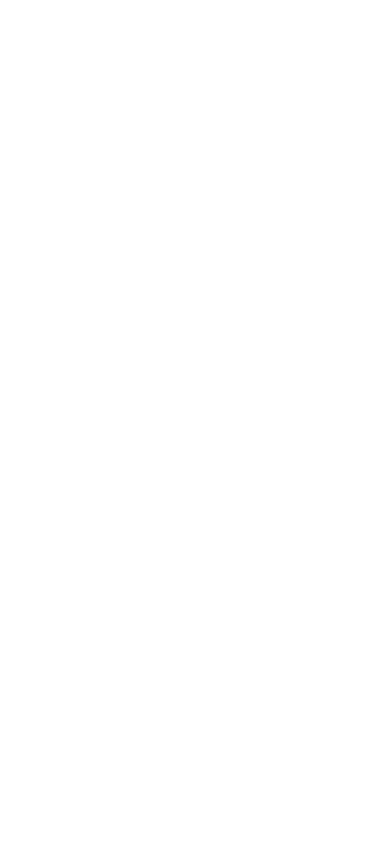
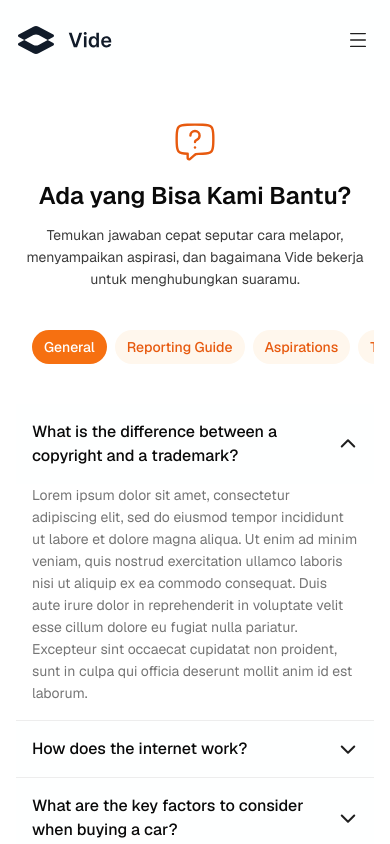
Before and after one commit to rafiiiqball24/pengaduan-masyarakat, a Nuxt app: page /faq in a window 390 px wide. Before the commit this address had no page. Shown: the top 844 px of the page. Built offline with nearby package versions, Linux system fonts and the light colour scheme.

Commit message:
fix faq + responsive

```diff
--- a/app/components/AppHeader.vue
+++ b/app/components/AppHeader.vue
@@ -6,7 +6,7 @@
 
 <template>
     <header
-        class="w-full max-w-[1440px] mx-auto flex items-center justify-between py-5 px-4 md:px-8 lg:px-12 xl:px-[112px] bg-[#FEFFFF] lg:bg-white transition-all duration-300 relative">
+        class="w-full max-w-[1440px] mx-auto flex items-center justify-between py-5 px-4 md:px-8 lg:px-12 xl:px-[112px] bg-[#FEFFFF] lg:bg-white transition-all duration-300 sticky top-0 z-50">
 
         <!-- Logo Section -->
         <div class="flex items-center justify-center w-24 gap-3 xl:w-auto xl:justify-start xl:gap-2 xl:-translate-x-10">
@@ -16,20 +16,19 @@
 
         <!-- Desktop Navigation -->
         <nav class="hidden xl:flex items-center gap-10 -translate-x-50">
-            <NuxtLink to="/homepage"
-                class="flex items-center justify-center gap-1 text-button-secondary font-sans text-sm font-mid-strong leading-[24px]">
+            <NuxtLink to="/homepage" class="nav-link" :class="{ 'nav-active': $route.path === '/homepage' }">
                 Homepage
             </NuxtLink>
-            <NuxtLink to="/about"
-                class="flex items-center justify-center gap-1 text-button-outlined font-sans text-sm font-mid-strong leading-[24px] opacity-60 hover:opacity-100">
+
+            <NuxtLink to="/about" class="nav-link" :class="{ 'nav-active': $route.path === '/about' }">
                 Tentang Kami
             </NuxtLink>
-            <NuxtLink to="/faq"
-                class="flex items-center justify-center gap-1 text-button-outlined font-sans text-sm font-mid-strong leading-[24px] opacity-60 hover:opacity-100">
+
+            <NuxtLink to="/faq" class="nav-link" :class="{ 'nav-active': $route.path === '/faq' }">
                 FAQ
             </NuxtLink>
-            <NuxtLink to="/contact"
-                class="flex items-center justify-center gap-1 text-button-outlined font-sans text-sm font-mid-strong leading-[24px] opacity-60 hover:opacity-100">
+
+            <NuxtLink to="/contact" class="nav-link" :class="{ 'nav-active': $route.path === '/contact' }">
                 Kontak
             </NuxtLink>
         </nav>
@@ -101,3 +100,28 @@
         </div>
     </header>
 </template>
+
+<style scoped>
+.nav-link {
+    display: flex;
+    align-items: center;
+    justify-content: center;
+    gap: 4px;
+    font-family: var(--font-sans);
+    font-size: 14px;
+    font-weight: 500;
+    line-height: 24px;
+    color: var(--color-button-outlined);
+    opacity: 0.6;
+    transition: opacity 0.2s;
+}
+
+.nav-link:hover {
+    opacity: 1;
+}
+
+.nav-active {
+    opacity: 1;
+    color: var(--color-button-secondary);
+}
+</style>
--- /dev/null
+++ b/app/pages/faq/index.vue
@@ -0,0 +1,133 @@
+<script setup lang="ts">
+const tabs = [
+    'General',
+    'Reporting Guide',
+    'Aspirations',
+    'Tracking & Follow-up',
+    'Privacy & Security',
+    'Account Management'
+]
+
+const activeTab = ref('General')
+
+const faqs = ref([
+    {
+        question: 'What is the difference between a copyright and a trademark?',
+        answer: 'Lorem ipsum dolor sit amet, consectetur adipiscing elit, sed do eiusmod tempor incididunt ut labore et dolore magna aliqua. Ut enim ad minim veniam, quis nostrud exercitation ullamco laboris nisi ut aliquip ex ea commodo consequat. Duis aute irure dolor in reprehenderit in voluptate velit esse cillum dolore eu fugiat nulla pariatur. Excepteur sint occaecat cupidatat non proident, sunt in culpa qui officia deserunt mollit anim id est laborum.',
+        isOpen: true
+    },
+    {
+        question: 'How does the internet work?',
+        answer: 'The Internet is a global system of interconnected computer networks that use the standard Internet protocol suite (TCP/IP) to link devices worldwide.',
+        isOpen: false
+    },
+    {
+        question: 'What are the key factors to consider when buying a car?',
+        answer: 'Key factors include budget, fuel efficiency, reliability, safety ratings, resale value, and intended use (e.g., commuting vs. family trips).',
+        isOpen: false
+    },
+    {
+        question: 'How do I start a healthy diet?',
+        answer: 'Start by incorporating more fruits, vegetables, whole grains, and lean proteins into your meals while reducing processed foods and sugary drinks.',
+        isOpen: false
+    },
+    {
+        question: 'What is the capital of the United States?',
+        answer: 'The capital of the United States is Washington, D.C.',
+        isOpen: false
+    },
+    {
+        question: 'What is the speed of light?',
+        answer: 'The speed of light in a vacuum is approximately 299,792,458 meters per second (about 186,282 miles per second).',
+        isOpen: false
+    }
+])
+
+const toggleFaq = (index: number) => {
+    if (faqs.value[index]) {
+        faqs.value[index].isOpen = !faqs.value[index].isOpen
+    }
+}
+</script>
+
+<template>
+    <div class="min-h-screen bg-background text-foreground flex flex-col">
+        <AppHeader />
+
+        <main class="flex-1 flex flex-col items-center justify-start w-full">
+            <section class="flex flex-col items-start w-full max-w-[1440px] mx-auto bg-white">
+                <div
+                    class="flex flex-col items-center self-stretch px-4 md:px-8 xl:px-[128px] pt-10 xl:pt-[80px] pb-5 xl:pb-[40px]">
+                    <div class="flex flex-col items-center w-full max-w-[1000px] gap-4">
+                        <!-- Logo -->
+                        <img src="/icons/chat-question.svg" alt="FAQ Icon" class="w-11 h-11 aspect-square" />
+
+                        <!-- Title Wrapper -->
+                        <div class="flex flex-col items-center gap-3 w-full">
+                            <h2
+                                class="text-center text-[#0A0A0A] font-['Geist'] text-[24px] font-semibold leading-[32px] tracking-[-0.005px] xl:font-['Urbanist'] xl:text-[48px] xl:leading-[54px] xl:tracking-[-0.012px]">
+                                Ada yang Bisa Kami Bantu?
+                            </h2>
+                            <p
+                                class="self-stretch text-center text-[#0A0A0A]/80 font-['Geist'] text-[14px] font-normal leading-[22px] tracking-normal xl:text-[20px] xl:leading-[28px] xl:tracking-[-0.003px]">
+                                Temukan jawaban cepat seputar cara melapor, menyampaikan aspirasi, dan bagaimana Vide
+                                bekerja
+                                untuk
+                                menghubungkan suaramu.
+                            </p>
+                        </div>
+
+                        <!-- Filter Tabs -->
+
+                        <div class="w-full overflow-x-auto no-scrollbar pt-6">
+                            <div class="flex items-center gap-2 min-w-max px-4 xl:px-0 mx-auto xl:justify-center">
+                                <button v-for="tab in tabs" :key="tab"
+                                    class="flex items-center gap-[2px] px-3 py-1.5 xl:gap-1 xl:px-2 xl:py-1 rounded-full font-['Geist'] text-sm font-medium leading-[22px] cursor-pointer transition-all duration-200 ease whitespace-nowrap"
+                                    :class="[
+                                        activeTab === tab
+                                            ? 'bg-[#F67011] text-[#FEFFFF]'
+                                            : 'bg-[#FFF7ED] text-[#E75A0F]'
+                                    ]" @click="activeTab = tab">
+                                    {{ tab }}
+                                </button>
+                            </div>
+                        </div>
+                    </div>
+                </div>
+
+                <!-- Accordion Section -->
+                <div
+                    class="flex flex-col items-center self-stretch px-4 md:px-8 xl:px-[112px] pt-5 xl:pt-[40px] pb-10 xl:pb-[80px]">
+                    <div class="flex flex-col items-center w-full max-w-[920px]">
+
+                        <div v-for="(faq, index) in faqs" :key="index" class="flex flex-col items-start self-stretch">
+                            <!-- Accordion Title -->
+                            <button @click="toggleFaq(index)"
+                                class="flex p-4 items-center gap-3 self-stretch bg-[#FEFFFF] cursor-pointer hover:bg-gray-50 transition-colors">
+                                <span
+                                    class="flex-1 text-left text-[#0A0A0A] font-['Geist'] text-[16px] font-medium leading-[24px]">
+                                    {{ faq.question }}
+                                </span>
+                                <img src="/icons/CaretDown.svg" alt="Toggle"
+                                    class="transition-transform duration-300 w-5 h-5 xl:w-6 xl:h-6 shrink-0"
+                                    :class="{ 'rotate-180': faq.isOpen }" />
+                            </button>
+
+                            <!-- Accordion Body -->
+                            <div v-show="faq.isOpen"
+                                class="flex flex-col items-start p-4 pt-0 gap-3 self-stretch text-[#757575] font-['Geist'] text-[14px] font-normal leading-[22px]">
+                                {{ faq.answer }}
+                            </div>
+
+                            <!-- Divider -->
+                            <div class="self-stretch h-[1px] bg-[#EDEDED]"></div>
+                        </div>
+
+                    </div>
+                </div>
+            </section>
+        </main>
+
+        <AppFooter />
+    </div>
+</template>
```
Also changed, not shown: app/assets/css/main.css (line endings or trailing spaces), public/icons/CaretDown.svg (added), public/icons/chat-question.svg (added).
